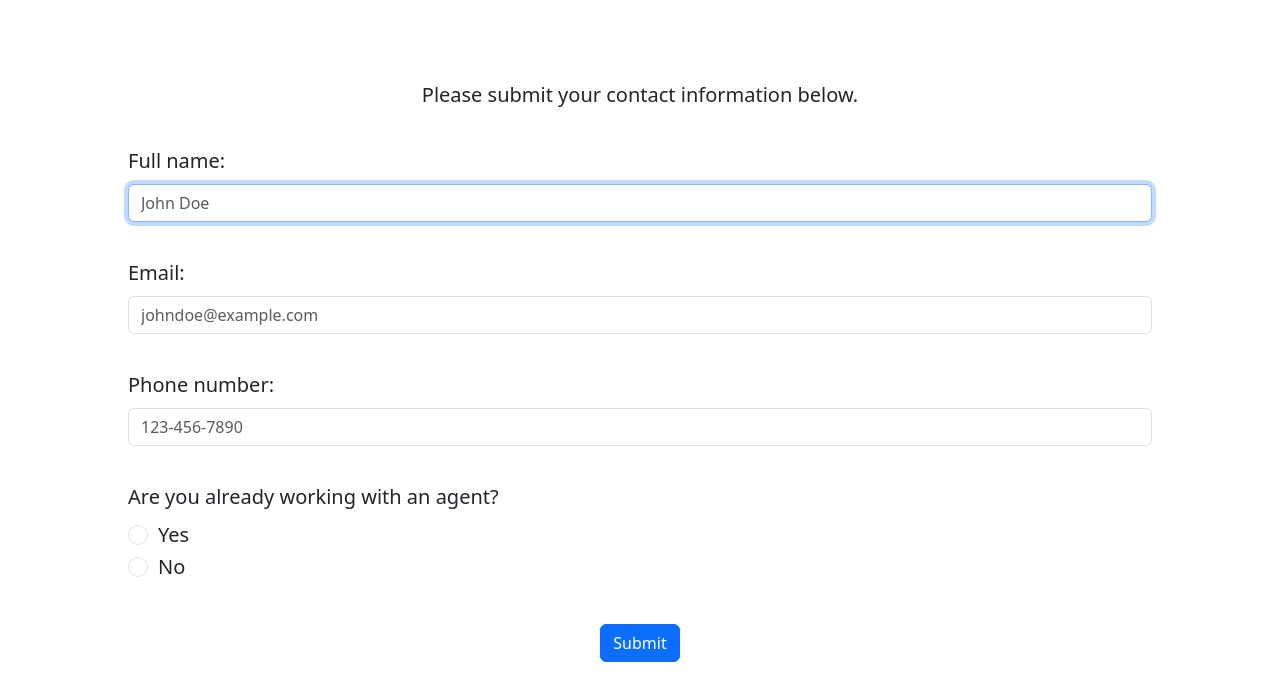
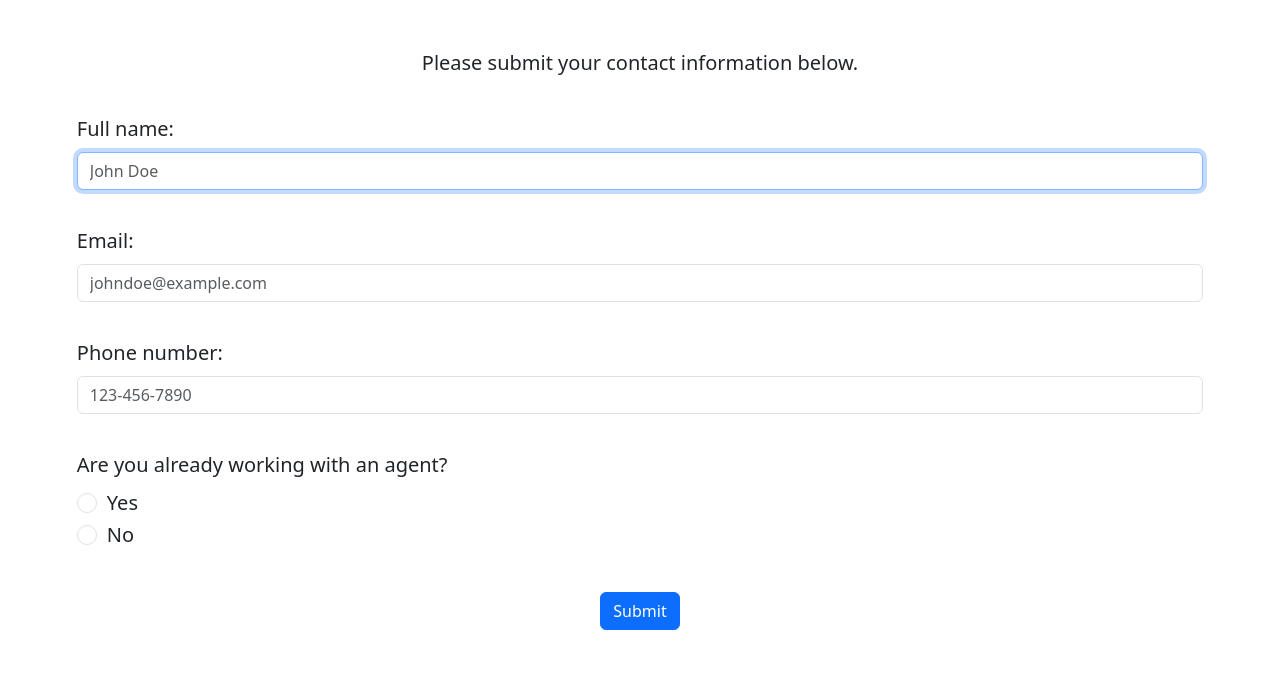
Before and after one commit to HewsonSchulz/realtoraaronhunt, a React (Create React App) app in the folder client/: page / in a window 1280 px wide. Shown: the top 700 px of the page. Built offline with nearby package versions, Linux system fonts and the light colour scheme; no server answers.

Commit message:
styling tweaks

```diff
--- a/client/src/components/ContactForm.css
+++ b/client/src/components/ContactForm.css
@@ -1,15 +1,17 @@
 .contact-form {
-  font-size: min(3vw, 20px);
+  font-size: clamp(15px, 3vw, 20px);
   display: flex;
   flex-direction: column;
   /* padding: 60px 100px 0px 100px; */
-  padding: 10vh 10vw;
+  padding: 6vh 6vw;
   /* min-width: 615px; */
   /* max-width: 1000px; */
 }
 
 .contact-form__title {
   align-self: center;
+  text-align: center;
+  /* font-weight: bold; */
 }
 
 .contact-form__input-label {
```
